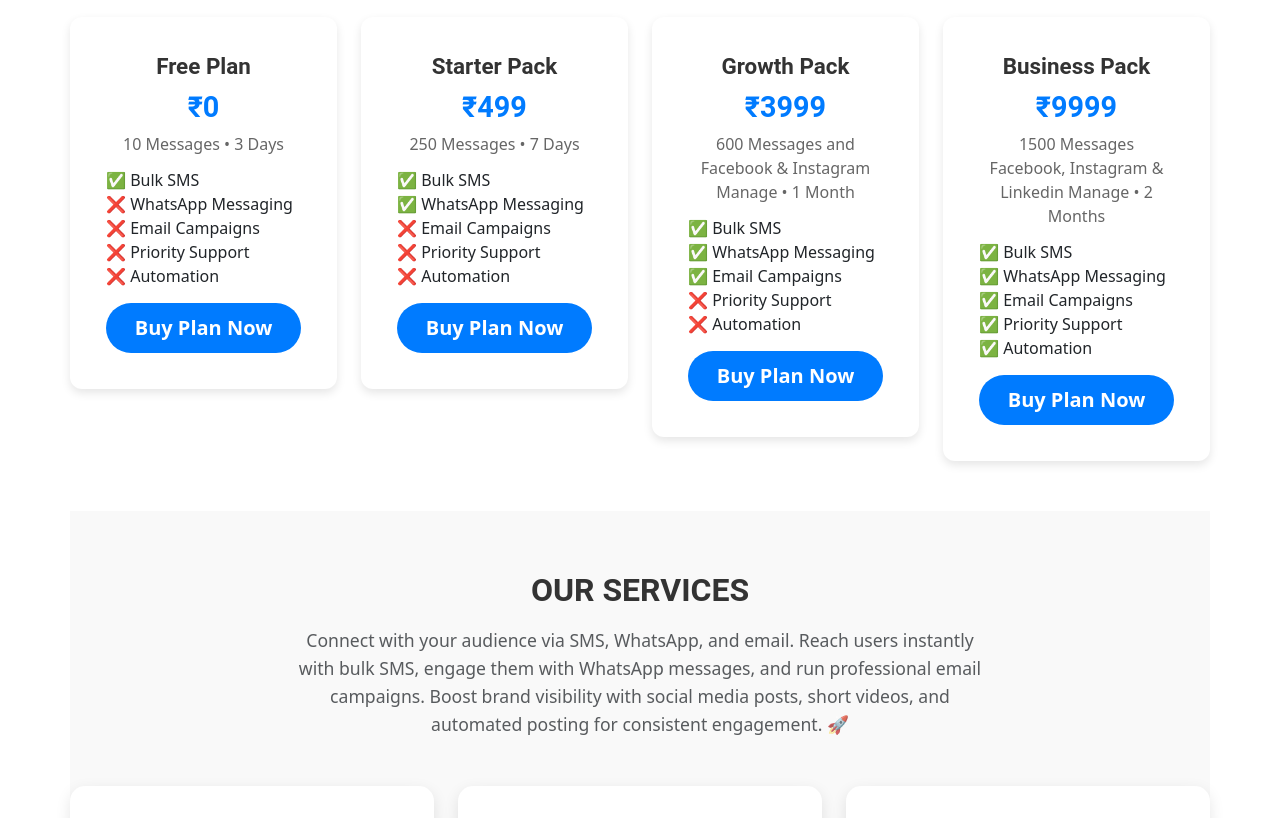
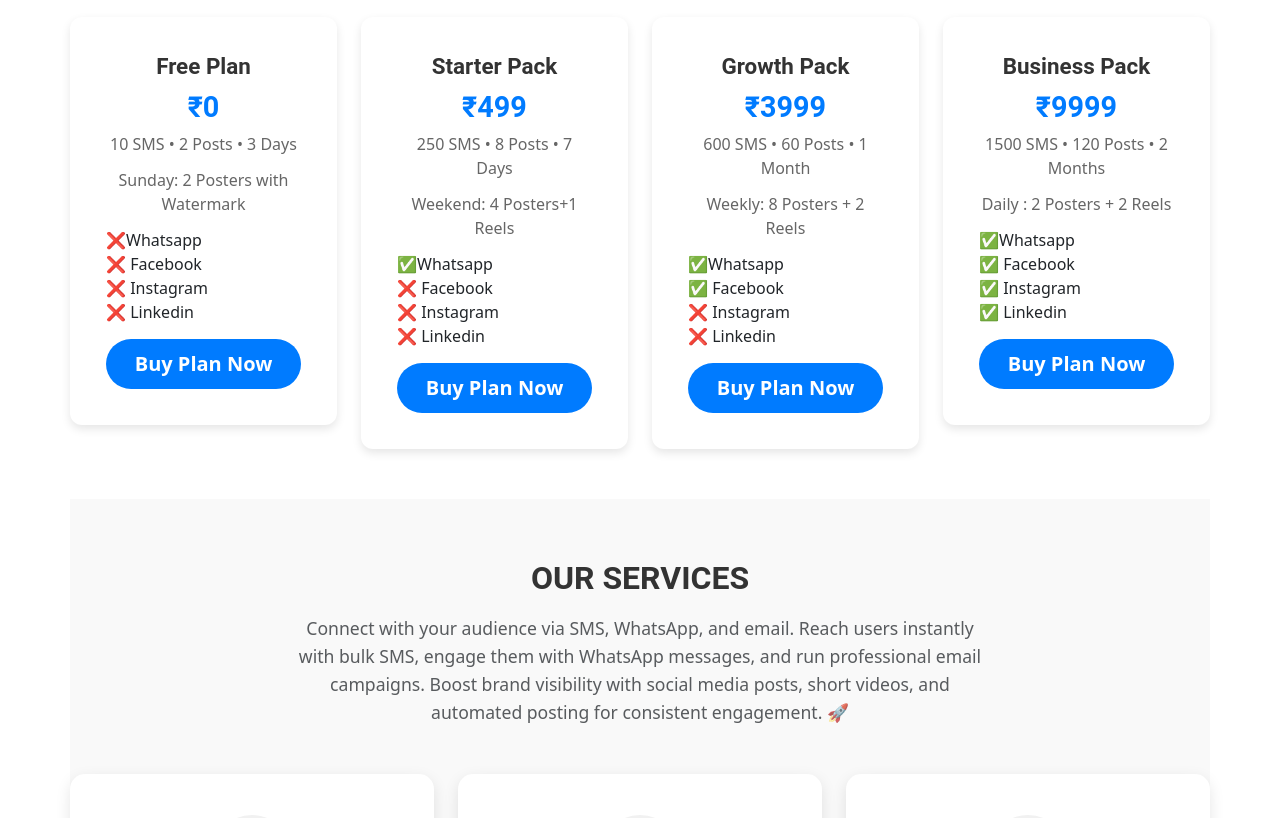
Before and after one commit to Rishi979580/FwaySMS, a React (Vite) app: page / in a window 1280 px wide. Shown: the part 1480-2298 px from the top of the page. Built offline with nearby package versions, Linux system fonts and the light colour scheme.

Commit message:
pricing up

```diff
--- a/src/assets/data.js
+++ b/src/assets/data.js
@@ -2,7 +2,7 @@
 
 
 
-{
+  {
   "Menu": [
     {
       "Section": "Logo",
@@ -41,11 +41,9 @@
     },
     {
       "Section": "Menu",
-      "Key": "Generate Quote",
-      "Value": "/quotes"
+      "Key": "Templates",
+      "Value": "/templates"
     }
-
-
   ],
   "Quotes": [
     {
@@ -259,42 +257,50 @@
     {
       "Plan": "Free Plan",
       "Price": "₹0",
-      "Messages": "10 Messages",
+      "Messages": "10 SMS",
       "Validity": "3 Days",
-      "WhatsApp_Messaging": "❌",
-      "Email_Campaigns": "❌",
-      "Priority_Support": "❌",
-      "Automation": "❌"
+      "Social_Media_Mgmt": "2 Posts",
+      "Post_Scheduling": "Sunday: 2 Posters with Watermark",
+      "Whatsapp": "❌",
+      "Facebook": "❌",
+      "Instagram": "❌",
+      "Linkedin": "❌"
     },
     {
       "Plan": "Starter Pack",
       "Price": "₹499",
-      "Messages": "250 Messages",
+      "Messages": "250 SMS",
       "Validity": "7 Days",
-      "WhatsApp_Messaging": "✅",
-      "Email_Campaigns": "❌",
-      "Priority_Support": "❌",
-      "Automation": "❌"
+      "Social_Media_Mgmt": "8 Posts",
+      "Post_Scheduling": "Weekend: 4 Posters+1 Reels",
+      "Whatsapp": "✅",
+      "Facebook": "❌",
+      "Instagram": "❌",
+      "Linkedin": "❌"
     },
     {
       "Plan": "Growth Pack",
       "Price": "₹3999",
-      "Messages": "600 Messages and Facebook & Instagram Manage",
+      "Messages": "600 SMS",
       "Validity": "1 Month",
-      "WhatsApp_Messaging": "✅",
-      "Email_Campaigns": "✅",
-      "Priority_Support": "❌",
-      "Automation": "❌"
+      "Social_Media_Mgmt": "60 Posts",
+      "Post_Scheduling": "Weekly: 8 Posters + 2 Reels",
+      "Whatsapp": "✅",
+      "Facebook": "✅",
+      "Instagram": "❌",
+      "Linkedin": "❌"
     },
     {
       "Plan": "Business Pack",
       "Price": "₹9999",
-      "Messages": "1500 Messages Facebook, Instagram & Linkedin Manage",
+      "Messages": "1500 SMS",
       "Validity": "2 Months",
-      "WhatsApp_Messaging": "✅",
-      "Email_Campaigns": "✅",
-      "Priority_Support": "✅",
-      "Automation": "✅"
+      "Social_Media_Mgmt": "120 Posts",
+      "Post_Scheduling": "Daily : 2 Posters + 2 Reels",
+      "Whatsapp": "✅",
+      "Facebook": "✅",
+      "Instagram": "✅",
+      "Linkedin": "✅"
     }
   ],
   "Services": [
@@ -572,9 +578,7 @@
     },
     {
       "Label": "Starter Pack",
-      "Fields": "https://firebasestorage.googleapis.com/v0/b/futurewayinfotech.appspot.com/o/qr-codes%2FStarter%20Pack.jpeg?alt=media&token=089ff9b9-8436-4b0f-bf29-0a2fa36407e0"
-
-
+      "Fields": "https://firebasestorage.googleapis.com/v0/b/futurewayinfotech.appspot.com/o/qr-codes%2FStarter%20Pack.jpg?alt=media&token=9b7b4076-46b4-4ab7-988d-302a59db0514"
     },
     {
       "Label": "Growth Pack",
@@ -583,7 +587,6 @@
     {
       "Label": "Business Pack",
       "Fields": "https://firebasestorage.googleapis.com/v0/b/futurewayinfotech.appspot.com/o/qr-codes%2FBusiness%20Pack.jpeg?alt=media&token=f972271c-c4e0-4903-9215-f9c107da3c33"
-
     },
     {
       "Label": "Free Plan",
--- a/src/frontend/components/SubscriptionPlans/SubscriptionPlans.jsx
+++ b/src/frontend/components/SubscriptionPlans/SubscriptionPlans.jsx
@@ -28,13 +28,17 @@
               <Card.Body>
                 <Card.Title className="plan-title">{plan.Plan}</Card.Title>
                 <h4 className="plan-price">{plan.Price}</h4>
-                <p className="plan-messages">{plan.Messages} • {plan.Validity}</p>
+                <p className="plan-messages">{plan.Messages} • {plan.Social_Media_Mgmt} •  {plan.Validity}</p>
+                <p className="plan-messages"> {plan.Post_Scheduling}</p>
+
                 <ul className="plan-features">
-                  <li>✅ Bulk SMS</li>
-                  <li>{plan.WhatsApp_Messaging} WhatsApp Messaging</li>
-                  <li>{plan.Email_Campaigns} Email Campaigns</li>
-                  <li>{plan.Priority_Support} Priority Support</li>
-                  <li>{plan.Automation} Automation</li>
+
+                  <li>{plan.Whatsapp}Whatsapp</li>
+                  <li>{plan.Facebook} Facebook</li>
+                  <li>{plan.Instagram} Instagram</li>
+                  <li>{plan.Linkedin} Linkedin</li>
+
+
                 </ul>
                 <Button
                   variant="primary"
```
